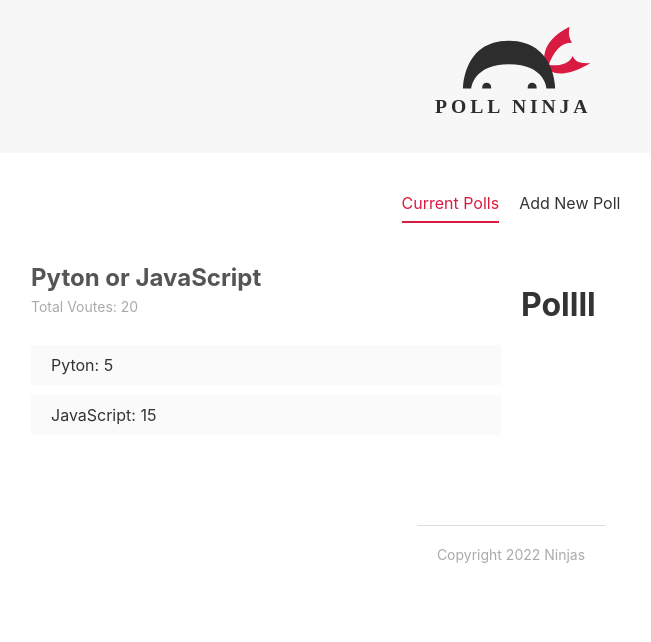
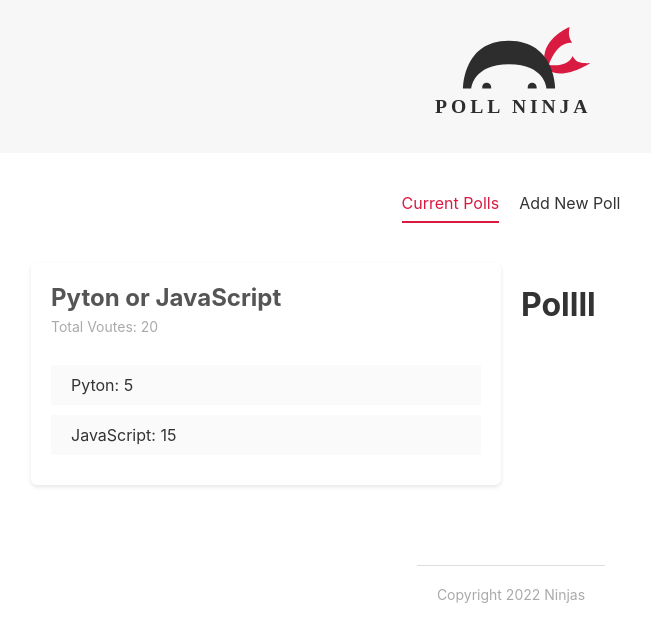
Before and after one commit to DmitrySarancha/Ninjas, a Svelte app: page / in a window 1280 px wide. Shown: the top 642 px of the page, without its empty margins (129-780 px from the left). Built offline with nearby package versions, Linux system fonts and the light colour scheme.

Commit message:
Add Card component and use in PollDetails

```diff
--- a/src/components/PollDetails.svelte
+++ b/src/components/PollDetails.svelte
@@ -1,10 +1,12 @@
 <script>
+  import Card from '../shared/Card.svelte';
   export let item;
 
   // reactive volue
   $: totalVotes = item.votesA + item.votesB;
 </script>
 
+<Card>
   <div class="poll">
     <h2>{item.question}</h2>
 
@@ -18,6 +20,7 @@
       <span>{item.answerB}: {item.votesB}</span>
     </div>
   </div>
+</Card>
 
 <style>
   h2 {
--- /dev/null
+++ b/src/shared/Card.svelte
@@ -0,0 +1,12 @@
+<div class="card">
+  <slot />
+</div>
+
+<style>
+  .card {
+    background: #fff;
+    padding: 20px;
+    border-radius: 6px;
+    box-shadow: 0 2px 4px rgba(0, 0, 0, 0.1);
+  }
+</style>
```
Lines whose indentation alone changed are shown as unchanged.
